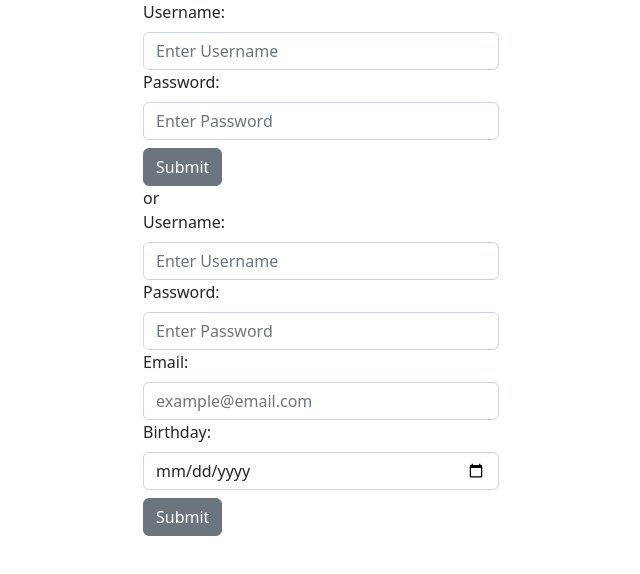
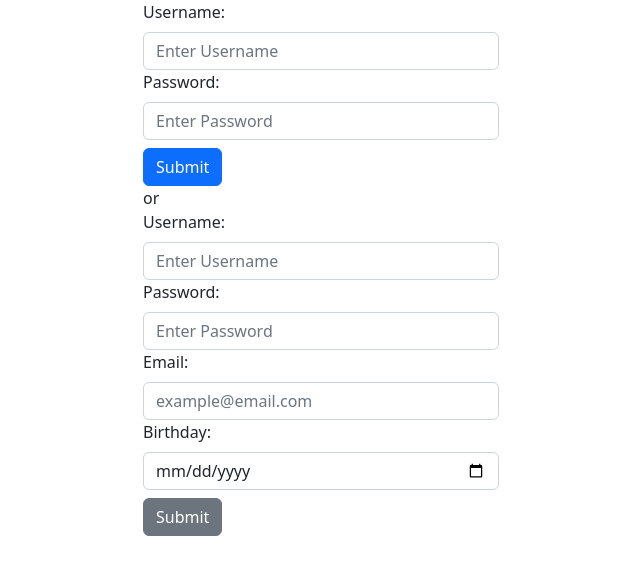
Before and after one commit to stepweaver/myFlix-client, a React (Vite) app: page / in a window 1280 px wide. Shown: the top 574 px of the page, without its empty margins (319-959 px from the left). Built offline with nearby package versions, Linux system fonts and the light colour scheme.

Commit message:
Change button color to primary

```diff
--- a/src/components/login-view/login-view.jsx
+++ b/src/components/login-view/login-view.jsx
@@ -58,7 +58,7 @@ export const LoginView = ({ onLoggedIn }) => {
       </Form.Group>
       <Button
         className='mt-2'
-        variant='secondary'
+        variant='primary'
         type='submit'
       >
         Submit
--- a/src/components/main-view/main-view.jsx
+++ b/src/components/main-view/main-view.jsx
@@ -67,7 +67,7 @@ export const MainView = () => {
       ) : (
         <>
           {movies.map((movie) => (
-            <Col className='mb-4' key={movie.id} md={3}>
+            <Col className='mb-4 text-light' key={movie.id} md={3}>
               <MovieCard
                 movieData={movie}
                 onMovieClick={(newSelectedMovie) => {
```
